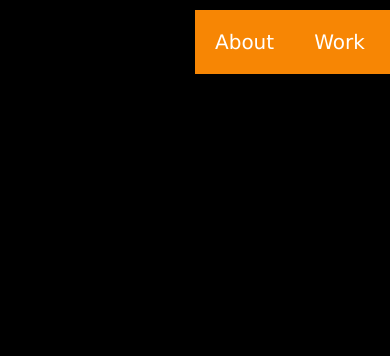
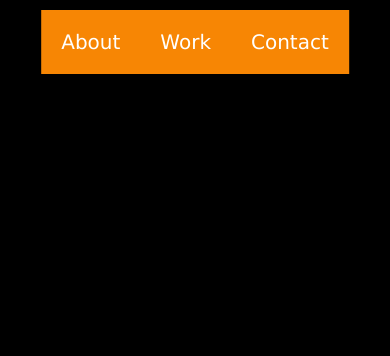
Before and after one commit to homell100/Portfolio, a website: page index.html in a window 390 px wide. Shown: the top 356 px of the page. Drawn offline with nearby package versions, Linux system fonts and the light colour scheme; files that its build step writes are made by us from their sources.

Commit message:
questions-commit

```diff
--- a/scss/_style.scss
+++ b/scss/_style.scss
@@ -180,7 +180,7 @@ footer{
         width: fit-content;
         margin: 0 auto;
         left: 50%;
-        // transform: translateX(-50%);
+        transform: translateX(-50%);
     }
     .navigation--menu__elements{
         justify-content: space-between;
```
